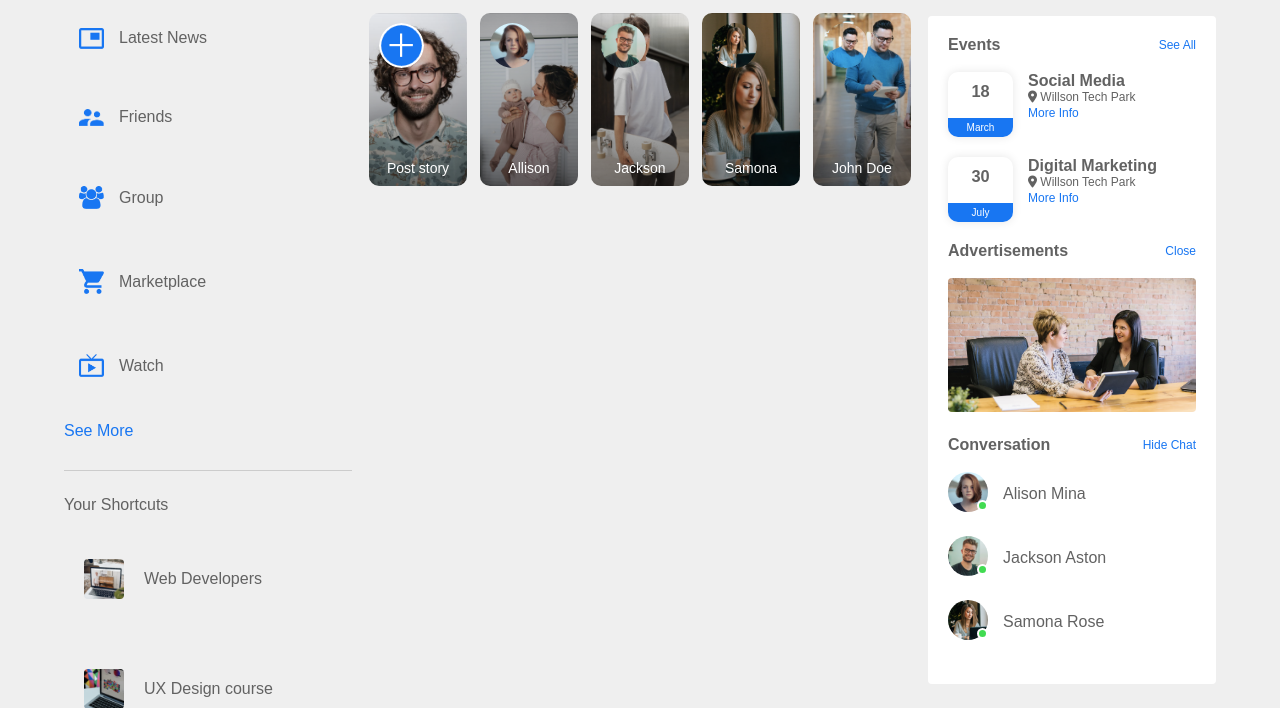
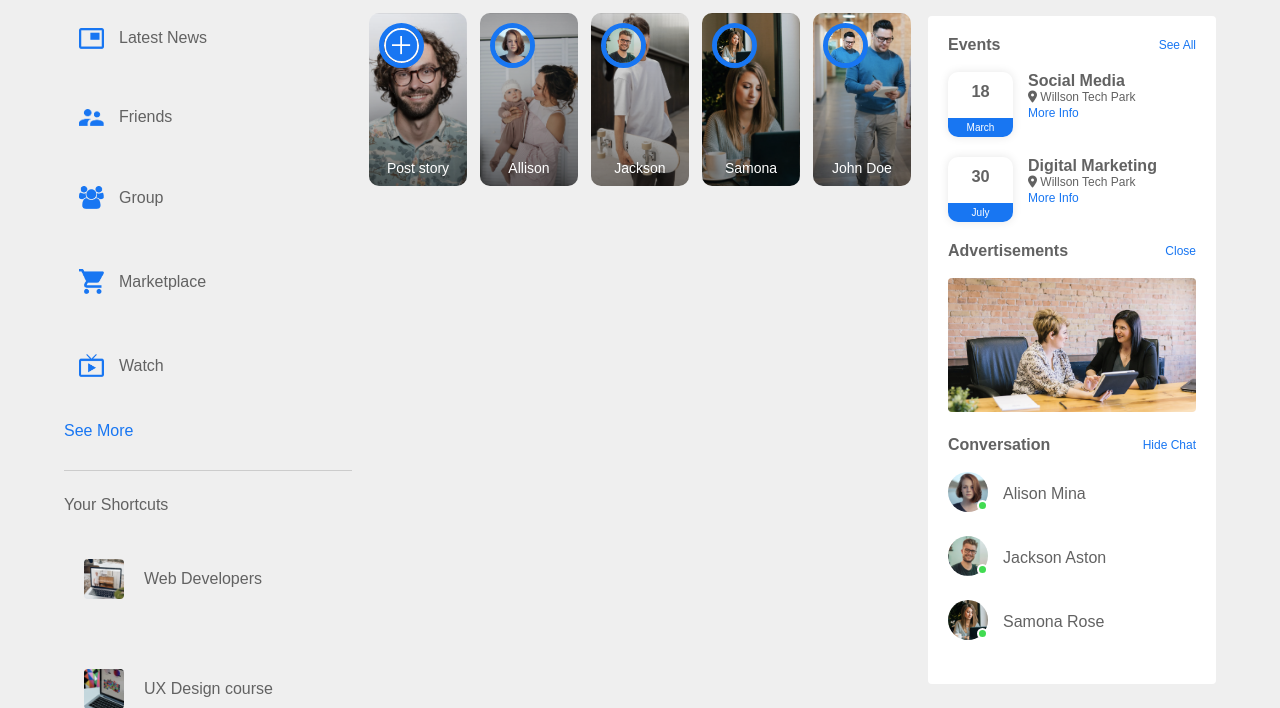
Before and after one commit to lemanou7/worldbook, a Django app: page / in a window 1280 px wide. Shown: the part 54-762 px from the top of the page. Run offline with Django 5.2, Linux system fonts and the light colour scheme; some libraries are stand-ins or nearby versions.

Commit message:
Circled Story image modified and fixed

```diff
--- a/static/css/styles.css
+++ b/static/css/styles.css
@@ -282,14 +282,16 @@ nav {
 
 }
 
+/* story circled image styling */
 .story img{
     position: absolute;
     width: 45px;
     border-radius: 50%;
     top: 10px;
     left: 10px;
-    border-radius: 5px solid #626262;
+    border: 5px solid #1876f2;
 }
+/* story circled image styling end */
 
 .story p{
     position: absolute;
```
